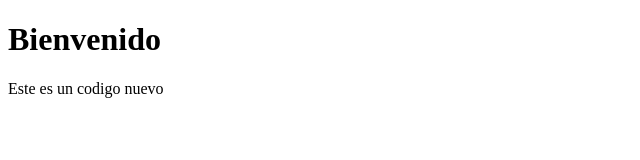
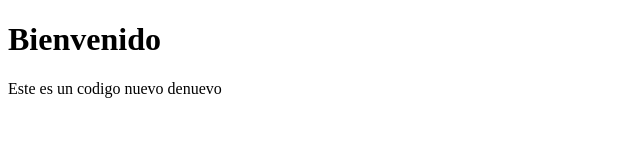
Before and after one commit to ggarcia00000000000-bit/prueba, a plain HTML site: page index.html in a window 1280 px wide. Shown: the full height of the page, 0-640 px from the left. Drawn offline with Linux system fonts and the light colour scheme.

Commit message:
Update paragraph text in index.html

```diff
--- a/index.html
+++ b/index.html
@@ -6,6 +6,6 @@
 </head>
 <body>
     <h1>Bienvenido</h1>
-    <p>Este es un codigo nuevo</p>
+    <p>Este es un codigo nuevo denuevo</p>
 </body>
 </html>
```
